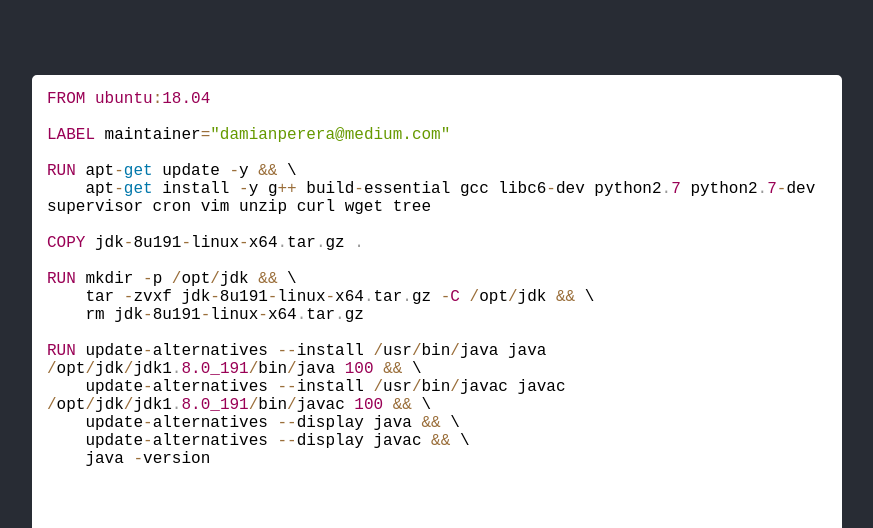
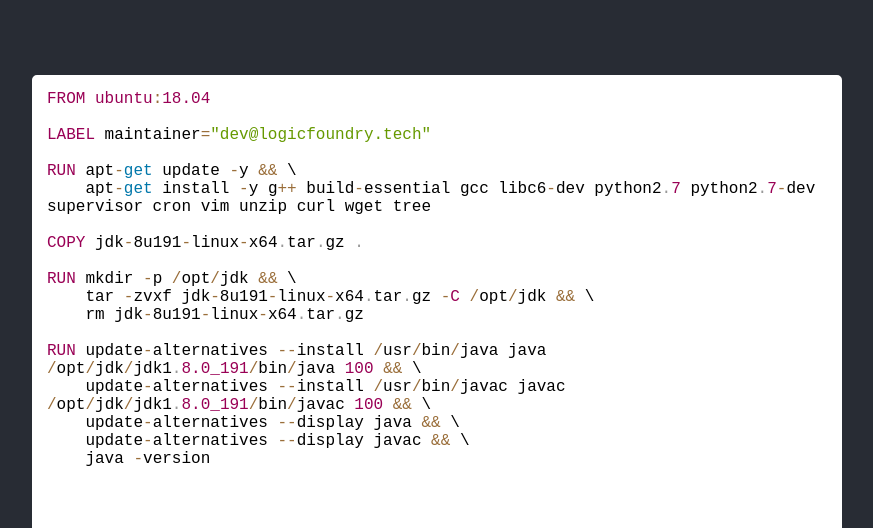
Before and after one commit to LogicFoundry/docker-linter, a React (Create React App) app: page / in a window 1280 px wide. Shown: the top 528 px of the page, without its empty margins (203-1076 px from the left). Built offline with nearby package versions, Linux system fonts and the light colour scheme.

Commit message:
init: updated maintainer tag

```diff
--- a/src/App.tsx
+++ b/src/App.tsx
@@ -9,7 +9,7 @@ import './App.css';
 
 const exampleCode = `FROM ubuntu:18.04
 
-LABEL maintainer="damianperera@medium.com"
+LABEL maintainer="dev@logicfoundry.tech"
 
 RUN apt-get update -y && \\
     apt-get install -y g++ build-essential gcc libc6-dev python2.7 python2.7-dev supervisor cron vim unzip curl wget tree
```
